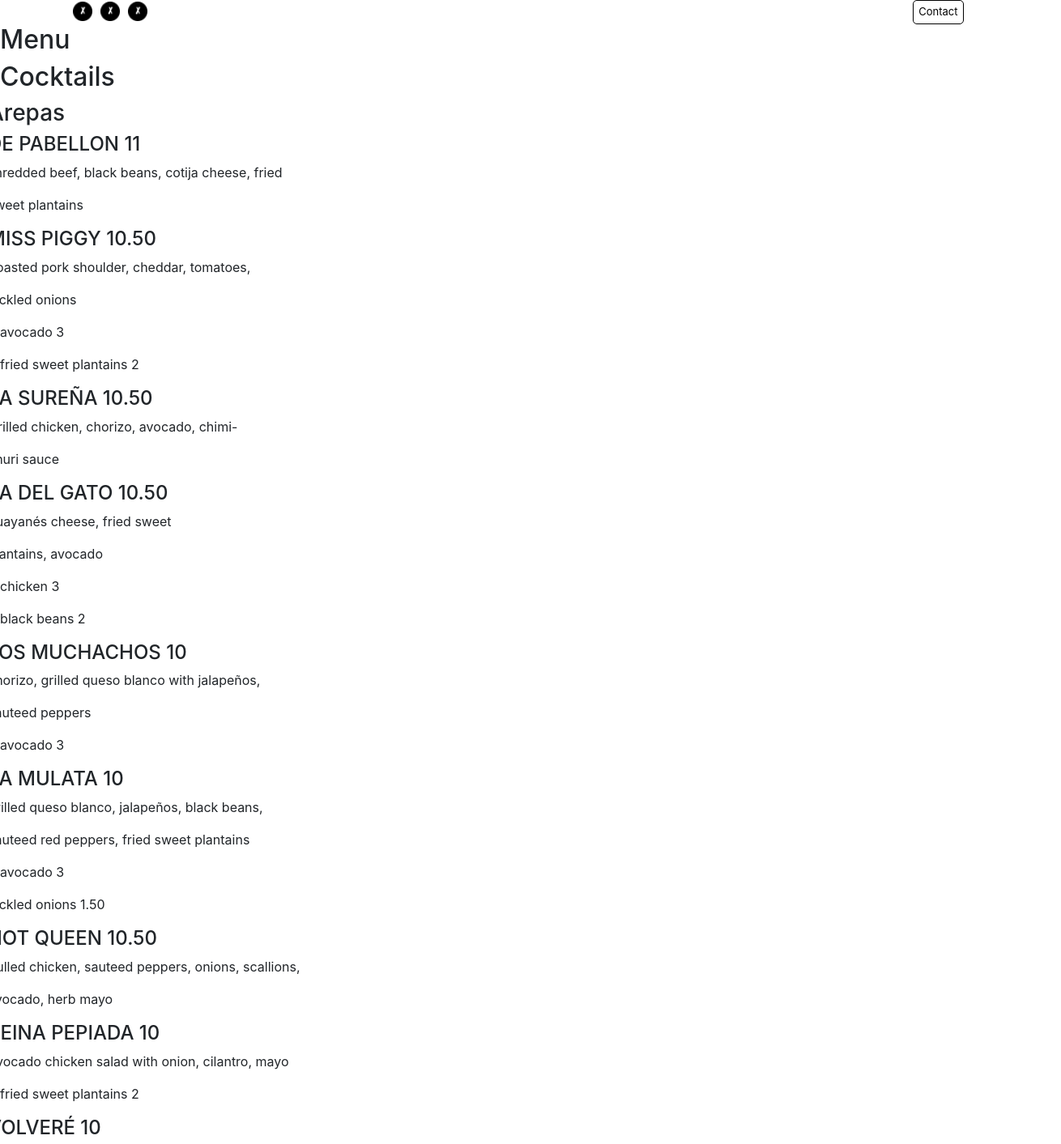
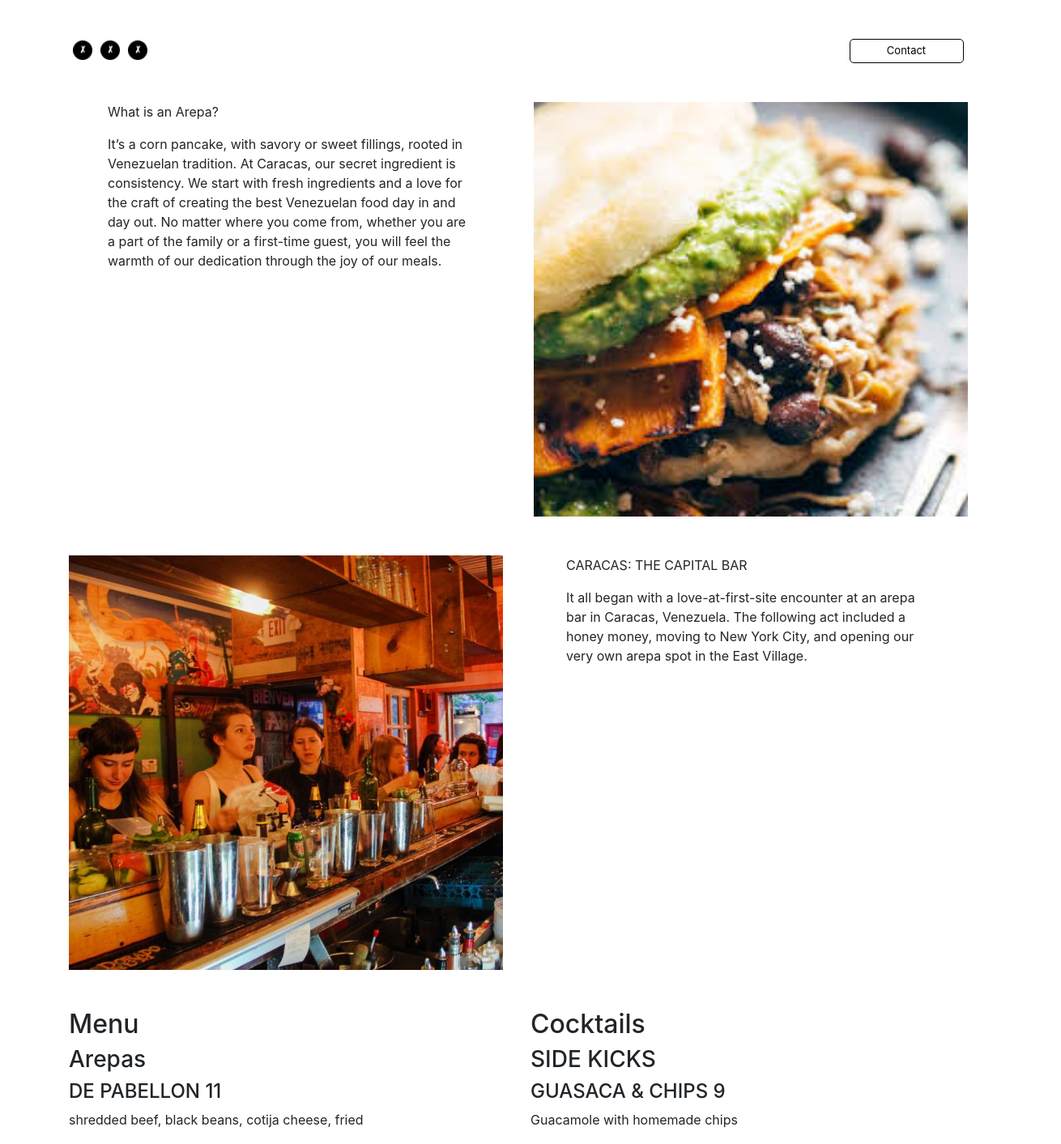
Before and after one commit to GuildensternDies/Caracas, a React (Create React App) app in the folder caracas/: page / in a window 1280 px wide. Shown: the top 1413 px of the page at 81% size, 1310 px wide, since content can reach past the window. Built offline with nearby package versions, Linux system fonts and the light colour scheme.

Commit message:
toggle div update & about section

```diff
--- a/caracas/src/App.css
+++ b/caracas/src/App.css
@@ -17,7 +17,7 @@ body {
 /* Flynn Button */
 .flynn-button {
   -webkit-appearance: none;
-  width: 141;
+  width: 141px;
   height: 30px;
   margin-left:20.5px;
   margin-right: 20.5px;
@@ -43,3 +43,8 @@ body {
   margin-left:5px;
   margin-right: 5px;
 }
+
+.arepa-img {
+  width: 536px;
+  height: 512px;
+}
--- a/caracas/src/App.js
+++ b/caracas/src/App.js
@@ -2,12 +2,14 @@ import React from 'react';
 import './App.css';
 import Menu from './components/Menu';
 import SocialContact from './components/SocialContact';
+import About from './components/About';
 
 function App() {
   return (
     <>
       <div className="App">
         <SocialContact />
+        <About />
         <Menu />
       </div>
     </>
--- a/caracas/src/components/About.jsx
+++ b/caracas/src/components/About.jsx
@@ -1,10 +1,32 @@
 import React from 'react'
+import about1 from '../assets/asset-2.png'
+import about2 from '../assets/asset-3.jpg'
 
 
 function About() {
 
   return (
-    <h1>About</h1>
+    <div className="container">
+      <div className="row">
+        {/* Left Column */}
+        <div className="col mb-5 ml-5 mr-5">
+          <p>What is an Arepa?</p>
+          <p>It’s a corn pancake, with savory or sweet fillings, rooted in Venezuelan tradition. At Caracas, our secret ingredient is consistency. We start with fresh ingredients and a love for the craft of creating the best Venezuelan food day in and day out. No matter where you come from, whether you are a part of the family or a first-time guest, you will feel the warmth of our dedication through the joy of our meals.  </p>
+        </div>
+        <div className="col mb-5">
+
+          <img className="arepa-img" src={about1} alt="arepa" />
+        </div>
+        <div className="w-100"></div>
+        <div className="col mb-5">
+          <img className="arepa-img" src={about2} alt="arepa" />
+        </div>
+        <div className="col mb-5 ml-5 mr-5">
+          <p>CARACAS: THE CAPITAL BAR</p>
+          <p>It all began with a love-at-first-site encounter at an arepa bar in Caracas, Venezuela. The following act included a honey money, moving to New York City, and opening our very own arepa spot in the East Village. </p>
+        </div>
+      </div>
+    </div>
   )
 }
 
--- a/caracas/src/components/Menu.jsx
+++ b/caracas/src/components/Menu.jsx
@@ -19,13 +19,22 @@ class Menu extends React.Component {
   }
   render() {
     return (
+      <div className="container mt-12">
         <div className="menu">
           <div className="toggle">
+            <div className="row">
+              <div className="col-6">
                 <h2 className="switch" onClick={this.switchToFood}>Menu</h2>
+              </div>
+              <div className="col-6">
                 <h2 className="switch" onClick={this.switchToDrinks}>Cocktails</h2>
+              </div>
+            </div>
             {(this.state.drinkSwitch === false) &&
+              // Food Menu
               <div className="row">
-              <div className="arepa-row">
+                <div className="col-6">
+                  {/* <div className="arepa-row"> */}
                   <h3 className="menu-header">Arepas</h3>
                   <h4 className="menu-item">DE PABELLON      11</h4>
                   <p>shredded beef, black beans, cotija cheese, fried</p>
@@ -70,7 +79,8 @@ class Menu extends React.Component {
                   <p>+ black beans  2</p>
                   <p>+ fried sweet plantains  2</p>
                 </div>
-              <div className="row">
+                {/* Food Menu Column 2 */}
+                <div className="col-6">
                   <h3 className="menu-header">SIDE KICKS </h3>
                   <h4 className="menu-item">GUASACA {'&'} CHIPS     9</h4>
                   <p>Guacamole with homemade chips</p>
@@ -113,10 +123,14 @@ class Menu extends React.Component {
                   <p>Pan-seared tilapia, white rice, green plantains,</p>
                   <p>citrus slaw, avocado</p>
                 </div>
-            </div>}
+              </div>
+
+
+            }
             {(this.state.drinkSwitch === true) &&
               <div className="cocktails">
                 <div className="row">
+                  <div className="col-6">
                     <h3 className="menu-header">COCKTAILS: MON - FRI</h3>
                     <h4 className="menu-item">MOJITO     12, 46</h4>
                     <h4 className="menu-item">CAIPIRINHA     12, 46</h4>
@@ -130,7 +144,7 @@ class Menu extends React.Component {
                     <h4 className="menu-item">PAPELON WITH RUM     7</h4>
                     <h4 className="menu-item">ALL BEERS $1 OFF</h4>
                   </div>
-              <div className="row">
+                  <div className="col-6">
                     <h3 className="menu-header">WINE</h3>
                     <h4 className="menu-item">GLASS     10  |    BOTTLE     40</h4>
                     <h4 className="menu-item yellow">WHITE {"&"} ROSE</h4>
@@ -142,7 +156,9 @@ class Menu extends React.Component {
                     <h4 className="menu-item">CARMELLE, MALBEC 2017</h4>
                   </div>
                 </div>
+              </div>
             }
+          </div>
         </div>
       </div>
     )
--- a/caracas/src/components/SocialContact.jsx
+++ b/caracas/src/components/SocialContact.jsx
@@ -7,7 +7,7 @@ function SocialContact() {
   return (
 
     <div className="container">
-      <div className="row">
+      <div className="row mt-5 mb-5">
         <div className="col">
           <img className="sm-icons" height="24px" src={sm} alt="..." />
           <img className="sm-icons" height="24px" src={sm} alt="..." />
```
Also changed, not shown: caracas/src/assets/asset-2.png (added), caracas/src/assets/asset-3.jpg (added). Lines whose indentation alone changed are shown as unchanged.
